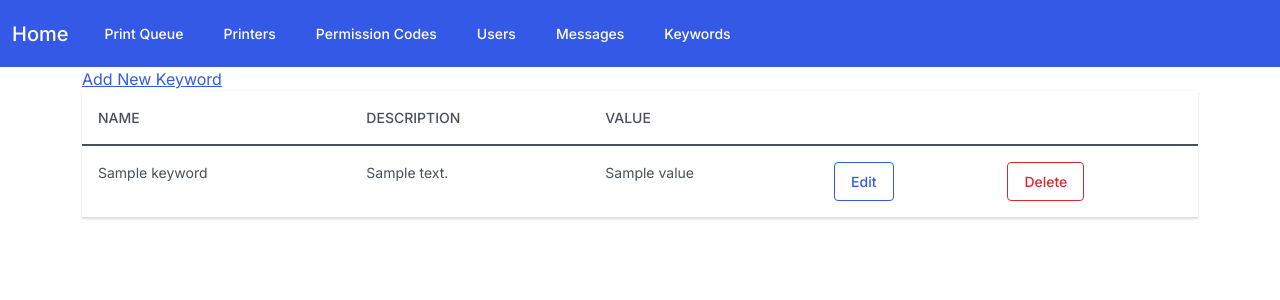
After one commit to UofU-EHSL/octofarmJira, a Flask app: template templates/keywords/keywords.html in a window 1280 px wide. The commit adds this page. Shown: the top 300 px of the page. Run offline with Flask 2, Linux system fonts and the light colour scheme; the template is opened without the code that fills it: most values are stand-ins (such as "Sample title", 1, 10 or a date in 2020); parts of the project's set-up code (start-up, migrations or seed data) failed here and were passed over; some libraries are stand-ins or nearby versions.

Commit message:
Add keywords to front end.

```diff
--- a/app.py
+++ b/app.py
@@ -1,6 +1,7 @@
 import octoprint
 import os
 import flask
+from classes.permissionCode import *
 from classes.gcodeCheckItem import *
 from pony.flask import Pony
 import pythonFunctions
@@ -280,6 +281,56 @@ def edit_message_post(message_id):
         return {'status': 'failed'}
 
 
+@app.route('/keywords')
+def keywords():
+    all_keywords = Keyword.Get_All()
+    return flask.render_template('keywords/keywords.html', keywords=all_keywords, async_mode=socketio.async_mode, ip=flask.request.host)
+
+
+@app.route('/keywords/deleteKeyword/<keyword_id>', methods=['POST'])
+def delete_keyword(keyword_id):
+    try:
+        Keyword[keyword_id].delete()
+        commit()
+        return {'status': 'success'}
+    except:
+        return {'status': 'failed'}
+
+
+@app.route('/keywords/createKeyword', methods=['GET'])
+def create_keyword_get():
+    return flask.render_template('keywords/create_keyword.html', async_mode=socketio.async_mode, ip=flask.request.host)
+
+
+@app.route('/keywords/createKeyword', methods=['POST'])
+def create_keyword_post():
+    try:
+        form_data = request.form
+        Keyword.Add_From_Request(form_data)
+        commit()
+        return {'status': 'success'}
+    except:
+        return {'status': 'failed'}
+
+
+@app.route('/keywords/editKeyword/<keyword_id>', methods=['GET'])
+def edit_keyword_get(keyword_id):
+    keyword = Keyword[keyword_id]
+    return flask.render_template('keywords/edit_keyword.html', keyword=keyword, async_mode=socketio.async_mode, ip=flask.request.host)
+
+
+@app.route('/keywords/editKeyword/<keyword_id>', methods=['POST'])
+def edit_keyword_post(keyword_id):
+    try:
+        form_data = request.form
+        keyword = Keyword[keyword_id]
+        Keyword.Map_Request(keyword, form_data)
+        commit()
+        return {'status': 'success'}
+    except:
+        return {'status': 'failed'}
+
+
 @socketio.event
 def connect():
     global thread
--- /dev/null
+++ b/templates/keywords/keywords.html
@@ -0,0 +1,49 @@
+{% extends "layout.html" %}
+{% block title %}Keywords{% endblock %}
+{% block head %}
+  {{ super() }}
+{% endblock %}
+
+{% block content %}
+    <a href="/keywords/createKeyword">Add New Keyword</a>
+    <table class="table">
+        <thead>
+            <tr>
+                <th>Name</th>
+                <th>Description</th>
+                <th>Value</th>
+                <th></th>
+                <th></th>
+            </tr>
+        </thead>
+        <tbody>
+            {% for keyword in keywords %}
+                <tr>
+                    <td>{{ keyword.name }}</td>
+                    <td>{{ keyword.description }}</td>
+                    <td>{{ keyword.value }}</td>
+                    <td><button id="edit{{keyword.id }}" type="button" onclick="editKeyword({{ keyword.id }})" class="btn btn-outline-primary">Edit</button></td>
+                    <td><button id="delete{{keyword.id }}" type="button" onclick="deleteKeyword({{ keyword.id }})" class="btn btn-outline-danger">Delete</button></td>
+                </tr>
+            {% endfor %}
+        </tbody>
+    </table>
+
+    <script>
+    const deleteKeyword = function(keyword_id) {
+        if (confirm("Are you sure you want to delete this keyword? Do not do this unless you know what you're doing.")) {
+            $.post("/keywords/deleteKeyword/" + keyword_id, (data) => {
+                if (data.status == "success") {
+                    el = document.getElementById("delete" + keyword_id)
+                    el.parentElement.parentElement.remove()
+                } else if (data.status == "failed") {
+                    alert("Deleting keyword failed!")
+                }
+            });
+        }
+    }
+    const editKeyword = function(keyword_id) {
+        window.location.href = "/keywords/editKeyword/" + keyword_id
+    }
+    </script>
+{% endblock %}
--- a/templates/layout.html
+++ b/templates/layout.html
@@ -32,6 +32,9 @@
                     <li class="nav-item">
                         <a class="nav-link" href="{{ 'http://' + ip + '/messages' }}">Messages</a>
                     </li>
+                    <li class="nav-item">
+                        <a class="nav-link" href="{{ 'http://' + ip + '/keywords' }}">Keywords</a>
+                    </li>
                 </ul>
             </div>
           </div><!-- /.container-fluid -->
--- a/templates/messages/edit_message.html
+++ b/templates/messages/edit_message.html
@@ -38,7 +38,7 @@
                 if (data.status == "success") {
                     window.location.href = "/messages"
                 } else if (data.status == "failed") {
-                    alert("Updating permission code failed!")
+                    alert("Updating message failed!")
                 }
             });
         }
```
Also changed, not shown: classes/keyword.py (+13 -0 lines), templates/keywords/create_keyword.html (added, +52 -0 lines), templates/keywords/edit_keyword.html (added, +52 -0 lines).
